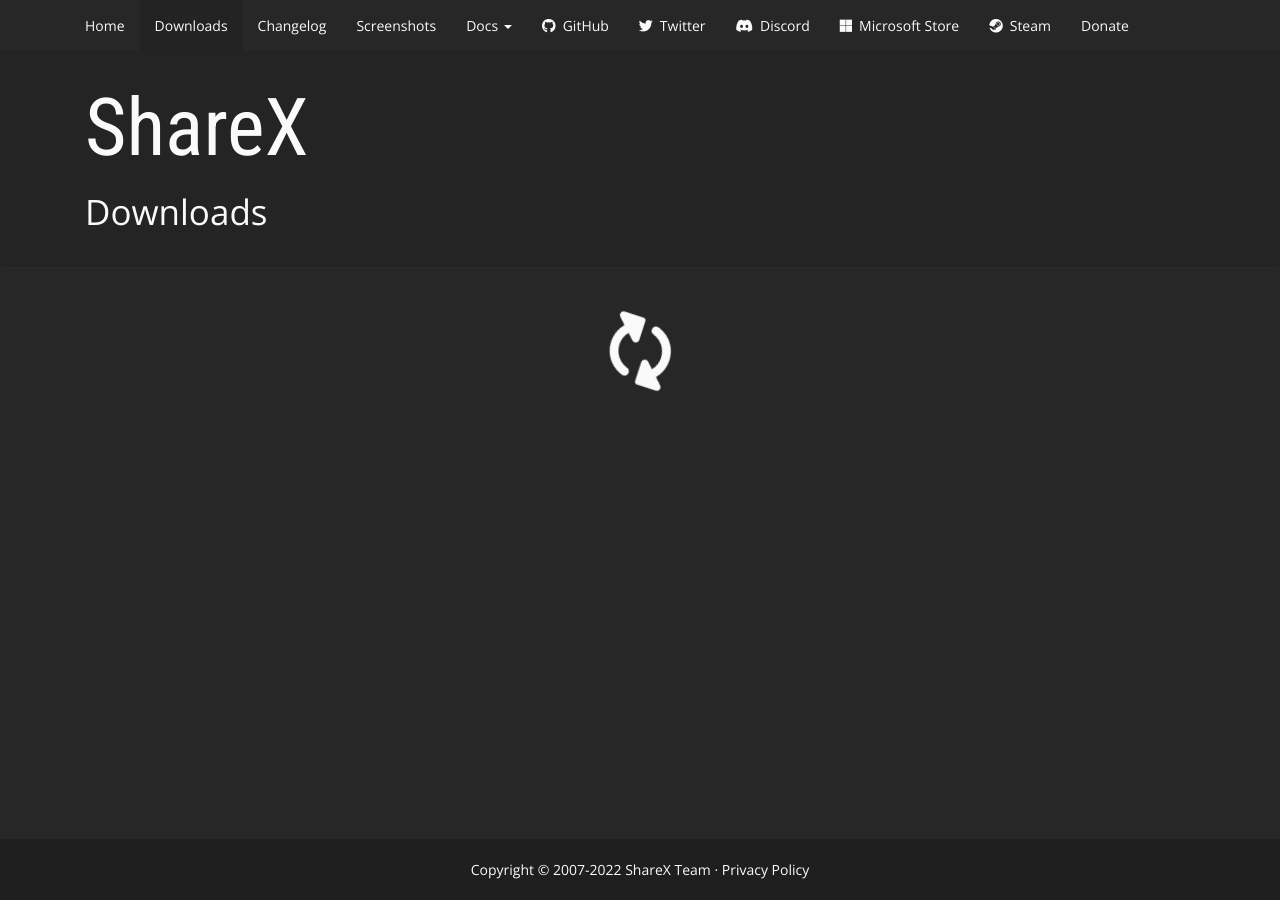
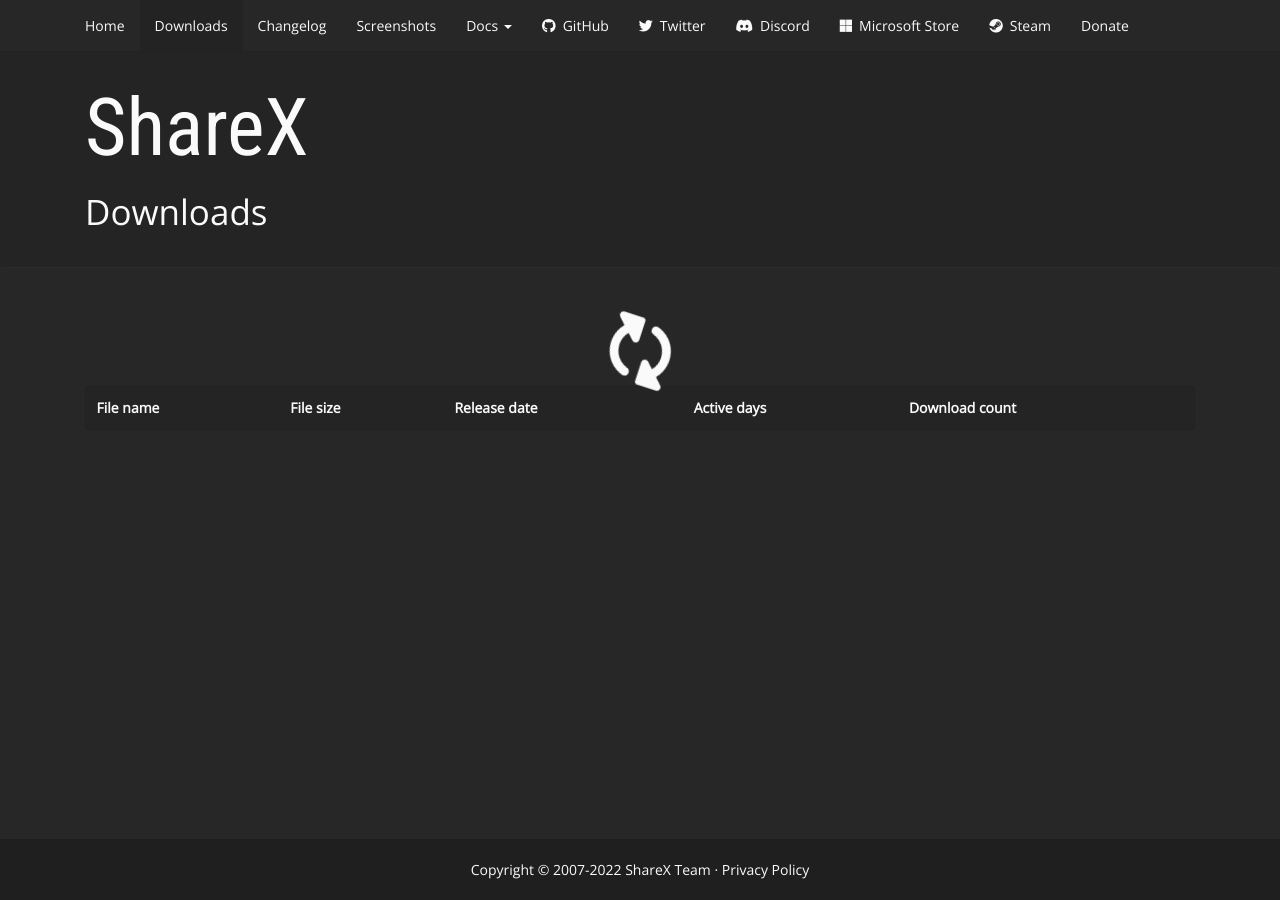
Before and after one commit to ShareX/sharex.github.io, a Jekyll site: the page built from downloads/index.html, in a window 1280 px wide. Built offline with Jekyll 4.4.1, drawn with Linux system fonts in a browser that asks for light colours.

Commit message:
Update main.scss

```diff
--- a/css/main.scss
+++ b/css/main.scss
@@ -121,8 +121,9 @@
         }
 
         .dropdown-menu {
-            background-color: $background-alt;
-            box-shadow: 0px 3px 20px rgba(0, 0, 0, 0.3);
+            backdrop-filter: blur(10px);
+            background-color: rgba($background-alt, 0.9);
+            box-shadow: 0px 10px 10px rgba(0, 0, 0, 0.4);
             border: none;
             margin-top: 0px;
             border-top-left-radius: 0px;
@@ -185,7 +186,9 @@
     margin-top: 8px;
 
     .tooltip-inner {
-        background-color: $background-highlight;
+        backdrop-filter: blur(10px);
+        background-color: rgba($background-highlight, 0.5);
+        border-radius: 5px;
         padding: 0px;
         max-width: none;
     }
@@ -434,14 +437,13 @@
     }
 
     .table {
-        background-color: #22272f;
+        background-color: $background;
         border-radius: 6px;
         box-shadow: 0px 0px 30px rgba(0, 0, 0, 0.2);
         margin-top: $container-padding-half;
 
         th {
             border-top: none;
-            border-bottom: 3px solid #1b64ab;
         }
 
         td {
@@ -453,7 +455,7 @@
         }
 
         tr:nth-of-type(even) {
-            background-color: #242a35;
+            background-color: $background-alt;
         }
     }
 }
@@ -502,7 +504,8 @@
     }
 
     .table-downloads {
-        display: none;
+        background-color: $background;
+        border: 1px solid $background-border;
 
         .badge {
             font-weight: 400;
@@ -510,16 +513,8 @@
             box-shadow: 0px 1px 0px rgba(158, 0, 0, 1);
         }
 
-        tr {
-            background: $background;
-        }
-
         tbody tr:nth-of-type(odd) {
             background-color: $background-alt;
-        }
-
-        & {
-            border: 1px solid $background-border;
         }
 
         th, td {
--- a/downloads/index.html
+++ b/downloads/index.html
@@ -7,7 +7,7 @@
     <div class="container">
         <h1 class="total-downloads"></h1>
         <div class="text-center"><i class="fas fa-sync-alt fa-spin fa-5x"></i></div>
-        <table class="table table-bordered table-striped table-downloads">
+        <table class="table table-downloads">
             <thead>
                 <tr>
                     <th>File name</th>
```
